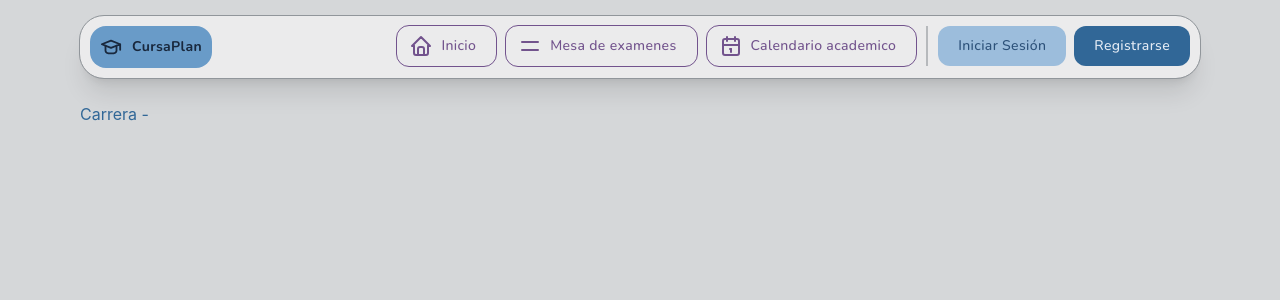
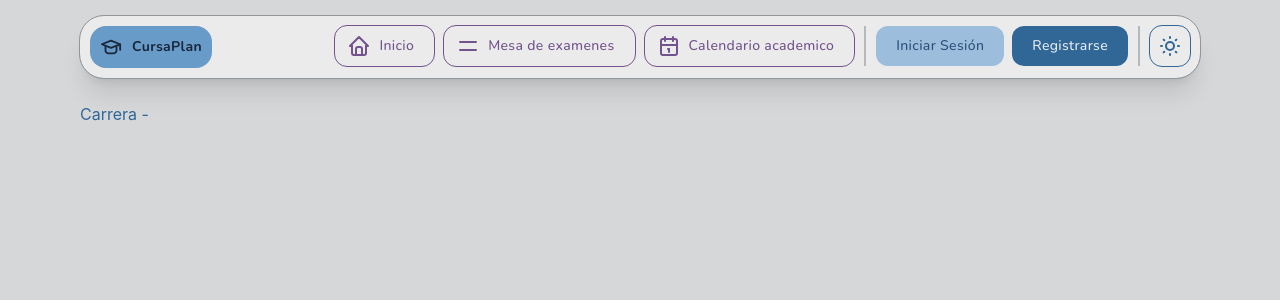
Before and after one commit to MatiasSolisSchneeberger/cursa-plan-v3, a React (Vite) app: page /carreras/1 in a window 1280 px wide. Shown: the top 300 px of the page. Built offline with nearby package versions, Linux system fonts and the light colour scheme.

Commit message:
agregando cambio de tema claro/oscuro

```diff
--- /dev/null
+++ b/src/components/ThemeButton.tsx
@@ -0,0 +1,11 @@
+import {IconMoon, IconSun} from "@tabler/icons-react"
+import ButtonIcon from "./ButtonIcon"
+
+export default function ThemeButton() {
+	return (
+		<ButtonIcon variant="outlined" onClick={() => document.body.classList.toggle("dark")}>
+			<IconSun className="block dark:hidden" />
+			<IconMoon className="hidden dark:block" />
+		</ButtonIcon>
+	)
+}
--- a/src/sections/NavHeader.tsx
+++ b/src/sections/NavHeader.tsx
@@ -10,6 +10,7 @@ import MenuGroup from "../components/MenuGroup"
 import MenuItem from "../components/MenuItem"
 import DropdownContent from "../components/DropdownContent"
 import ButtonIcon from "../components/ButtonIcon"
+import ThemeButton from "../components/ThemeButton"
 
 const isLogged = false
 
@@ -80,6 +81,10 @@ export function NavHeader() {
 					href: "/ayuda",
 					icon: <IconHelp />,
 				},
+				{
+					name: "Cambiar de tema",
+					button: <ThemeButton />,
+				},
 			],
 		},
 	]
@@ -91,8 +96,8 @@ export function NavHeader() {
 			<LogoPage />
 
 			{/* Botones de Navegacion */}
-			<nav className="hidden lg:flex flex-row gap-2.5 items-center justify-center self-stretch shrink-0 relative overflow-hidden lg:overflow-visible w-min h-min">
-				<span className="flex flex-row gap-2.5 pr-2.5 first:border-r-2 first:border-background-300 dark:first:border-background-700">
+			<nav className="hidden lg:flex flex-row gap-2.5 items-center justify-center self-stretch shrink-0 relative overflow-hidden lg:overflow-visible w-min h-min *:border-r-2 *:border-background-300 dark:*:border-background-700 *:pr-2.5 *:last:border-r-0 *:last:pr-0">
+				<span className="flex flex-row gap-2.5">
 					{menuItems[0].items
 						.filter(({href}) => href !== path)
 						.map(({name, href, icon}) => (
@@ -102,6 +107,9 @@ export function NavHeader() {
 						))}
 				</span>
 				{User()}
+				<span className="flex flex-row gap-2.5">
+					<ThemeButton />
+				</span>
 			</nav>
 			<nav className="inline-block lg:hidden">
 				<Dropdown>
@@ -116,8 +124,8 @@ export function NavHeader() {
 								<MenuGroup key={title} title={title}>
 									{items
 										.filter(({href}) => href !== path)
-										.map(({name, href, icon}) => (
-											<MenuItem key={name} href={href} iconLeft={icon}>
+										.map(({name, href, icon, button}) => (
+											<MenuItem key={name} href={href} iconLeft={icon} button={button}>
 												{name}
 											</MenuItem>
 										))}
```
